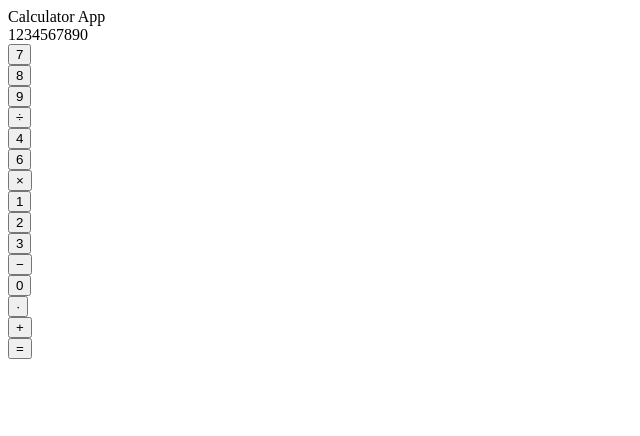
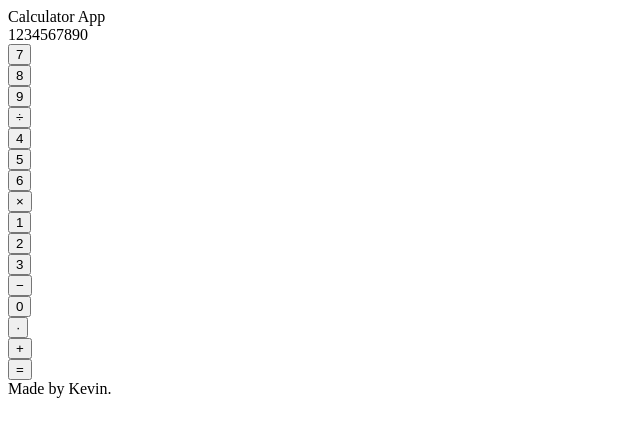
Before and after one commit to kevinwchen/odin-calculator, a plain HTML site: page index.html in a window 1280 px wide. Shown: the whole page, without its empty margins (0-640 px from the left). Drawn offline with Linux system fonts and the light colour scheme.

Commit message:
Add missing button

```diff
--- a/index.html
+++ b/index.html
@@ -29,7 +29,10 @@
         <button id="4">4</button>
       </div>
       <div class="grid-item-5">
-        <button id="5">6</button>
+        <button id="5">5</button>
+      </div>
+      <div class="grid-item-6">
+        <button id="6">6</button>
       </div>
       <div class="grid-item-multiply">
         <button id="multiply">&times;</button>
@@ -60,6 +63,6 @@
       </div>
     </div>
   </div>
-
+  <div class="footer">Made by Kevin.</div>
 </body>
 </html>
```
